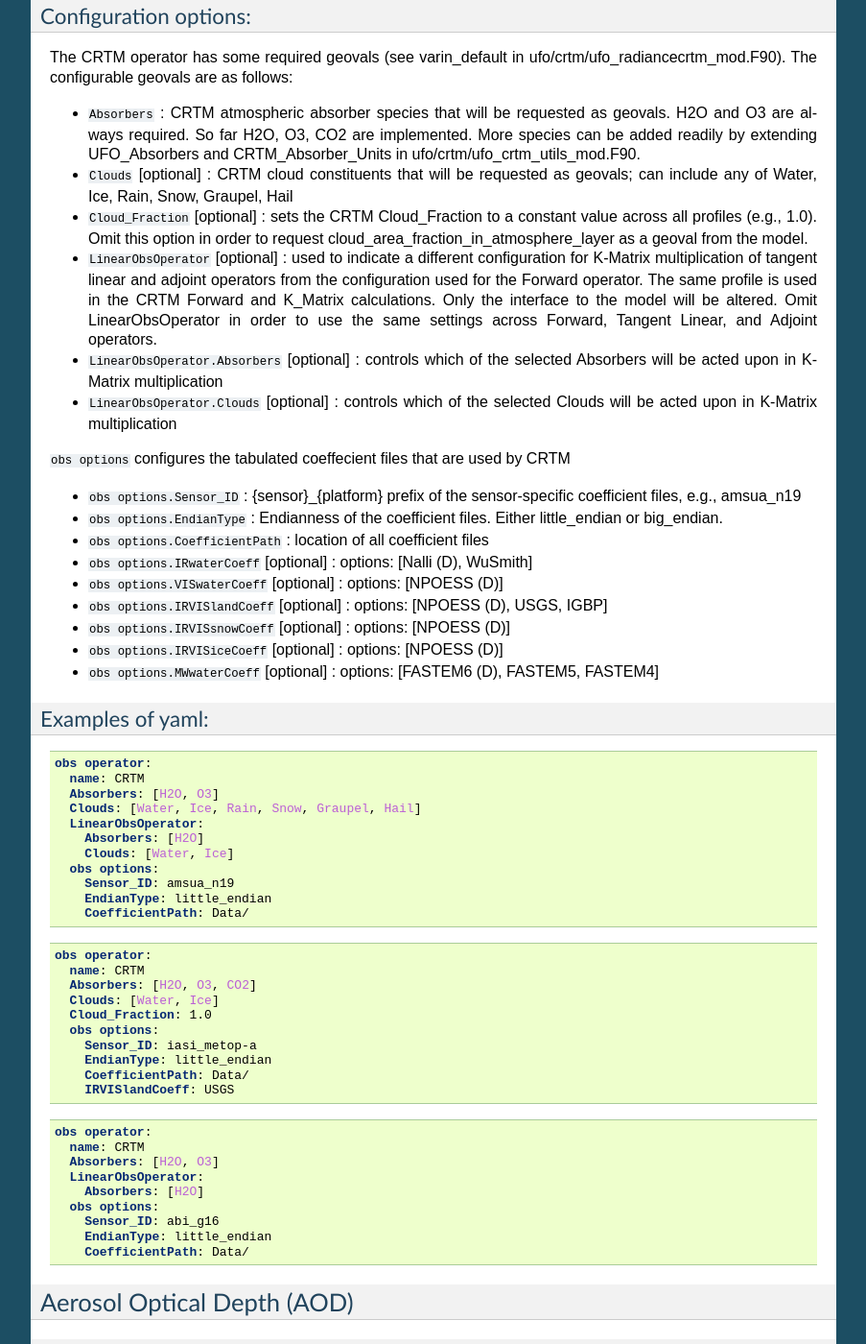
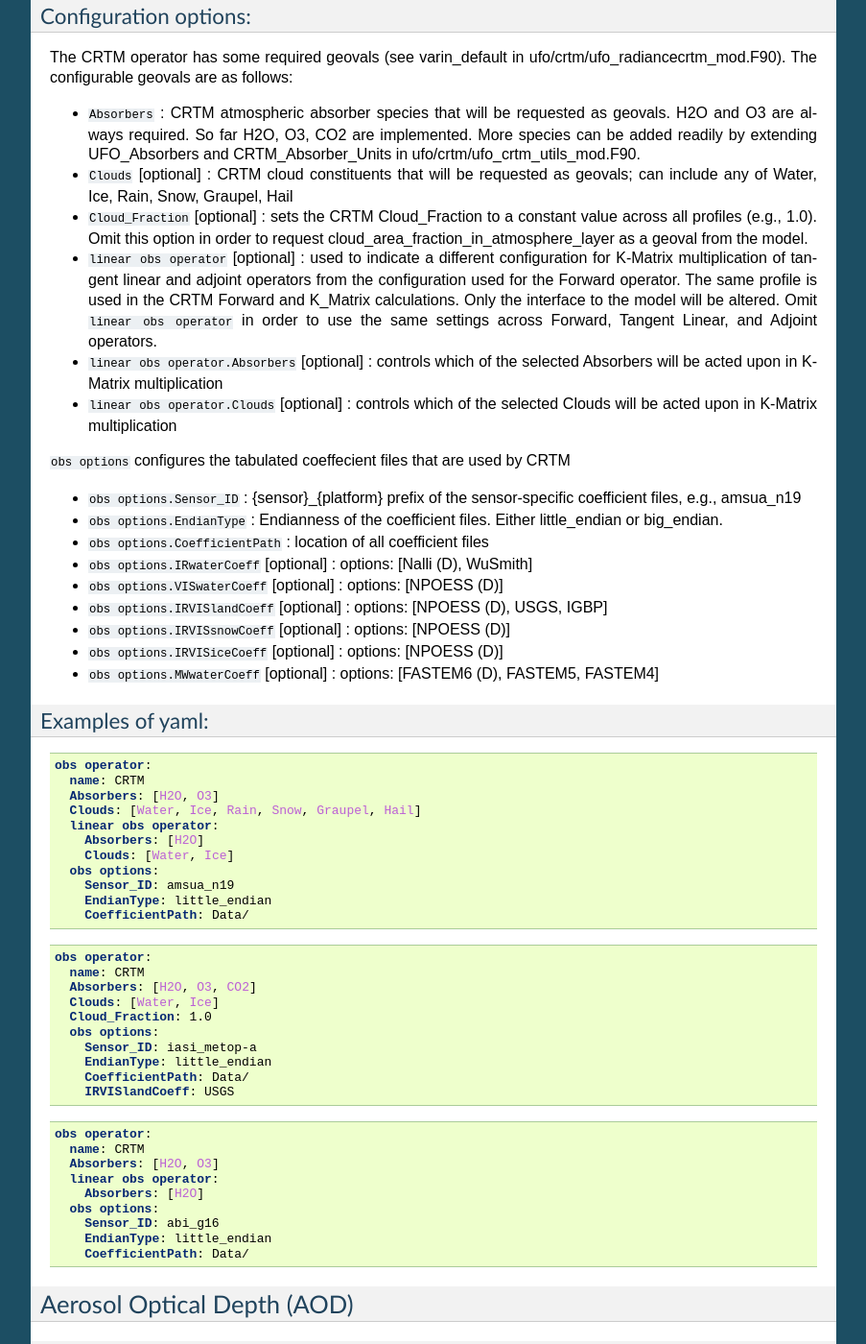
Before and after one commit to JCSDA/jedi-docs, a Sphinx documentation site: the page built from docs/jedi-components/ufo/obsops.rst, in a window 1280 px wide and 1400 px high, scrolled down 1090 px. Shown: the whole window at 96% size, without its empty margins (198-1101 px from the left). Built offline with Sphinx 7.4.7, drawn with Linux system fonts in a browser that asks for light colours.

Commit message:
fix LinearObsOperator -> linear obs operator

```diff
--- a/docs/jedi-components/ufo/obsops.rst
+++ b/docs/jedi-components/ufo/obsops.rst
@@ -64,9 +64,9 @@ The CRTM operator has some required geovals (see varin_default in ufo/crtm/ufo_r
 * :code:`Clouds` [optional] : CRTM cloud constituents that will be requested as geovals; can include any of Water, Ice, Rain, Snow, Graupel, Hail
 * :code:`Cloud_Fraction` [optional] : sets the CRTM Cloud_Fraction to a constant value across all profiles (e.g., 1.0). Omit this option in order to request cloud_area_fraction_in_atmosphere_layer as a geoval from the model.
 
-* :code:`LinearObsOperator` [optional] : used to indicate a different configuration for K-Matrix multiplication of tangent linear and adjoint operators from the configuration used for the Forward operator.  The same profile is used in the CRTM Forward and K_Matrix calculations. Only the interface to the model will be altered. Omit LinearObsOperator in order to use the same settings across Forward, Tangent Linear, and Adjoint operators.
-* :code:`LinearObsOperator.Absorbers` [optional] : controls which of the selected Absorbers will be acted upon in K-Matrix multiplication
-* :code:`LinearObsOperator.Clouds` [optional] : controls which of the selected Clouds will be acted upon in K-Matrix multiplication
+* :code:`linear obs operator` [optional] : used to indicate a different configuration for K-Matrix multiplication of tangent linear and adjoint operators from the configuration used for the Forward operator.  The same profile is used in the CRTM Forward and K_Matrix calculations. Only the interface to the model will be altered. Omit :code:`linear obs operator` in order to use the same settings across Forward, Tangent Linear, and Adjoint operators.
+* :code:`linear obs operator.Absorbers` [optional] : controls which of the selected Absorbers will be acted upon in K-Matrix multiplication
+* :code:`linear obs operator.Clouds` [optional] : controls which of the selected Clouds will be acted upon in K-Matrix multiplication
 
 :code:`obs options` configures the tabulated coeffecient files that are used by CRTM
 
@@ -90,7 +90,7 @@ Examples of yaml:
     name: CRTM
     Absorbers: [H2O, O3]
     Clouds: [Water, Ice, Rain, Snow, Graupel, Hail]
-    LinearObsOperator:
+    linear obs operator:
       Absorbers: [H2O]
       Clouds: [Water, Ice]
     obs options:
@@ -116,7 +116,7 @@ Examples of yaml:
   obs operator:
     name: CRTM
     Absorbers: [H2O, O3]
-    LinearObsOperator:
+    linear obs operator:
       Absorbers: [H2O]
     obs options:
       Sensor_ID: abi_g16
```
